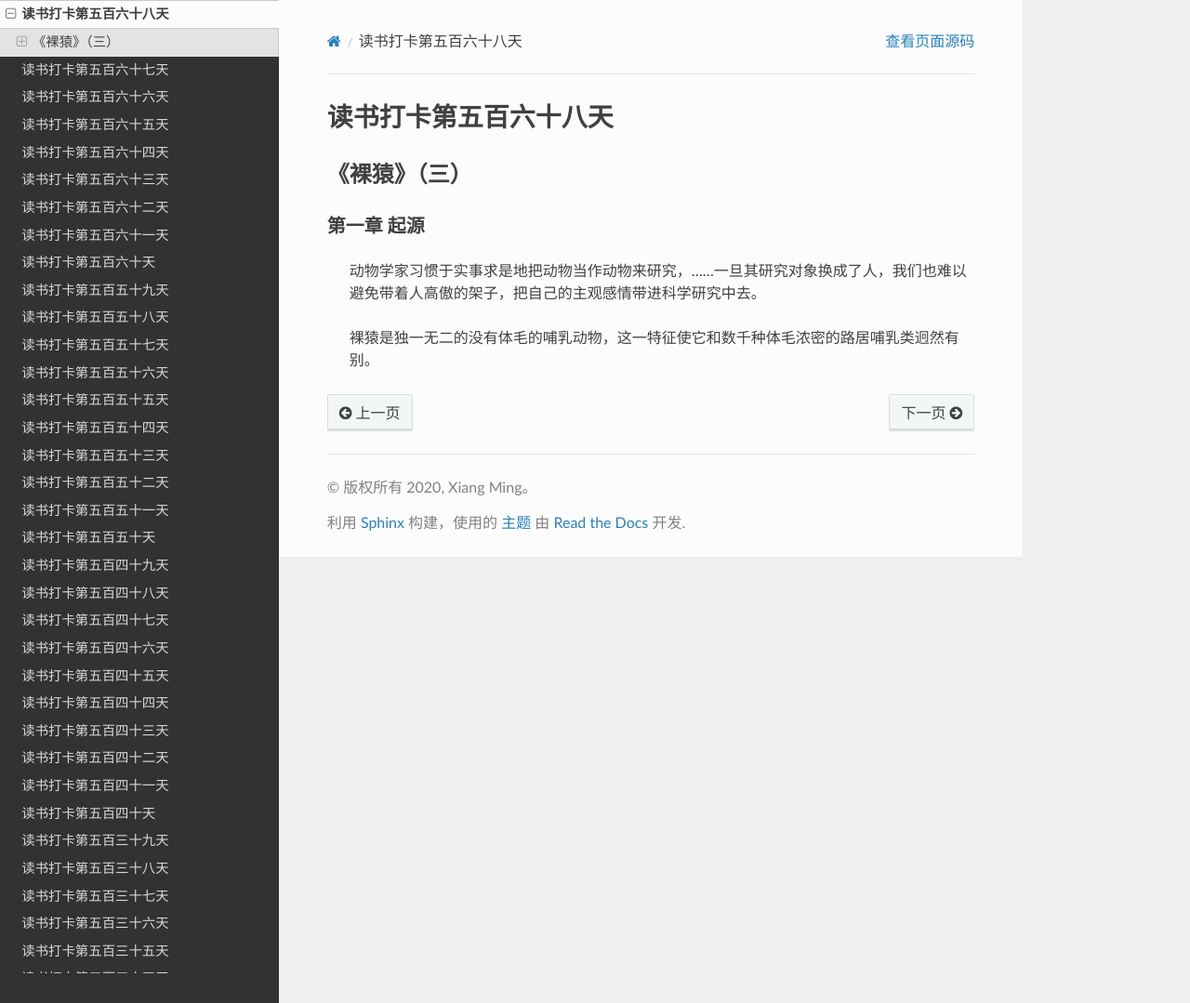
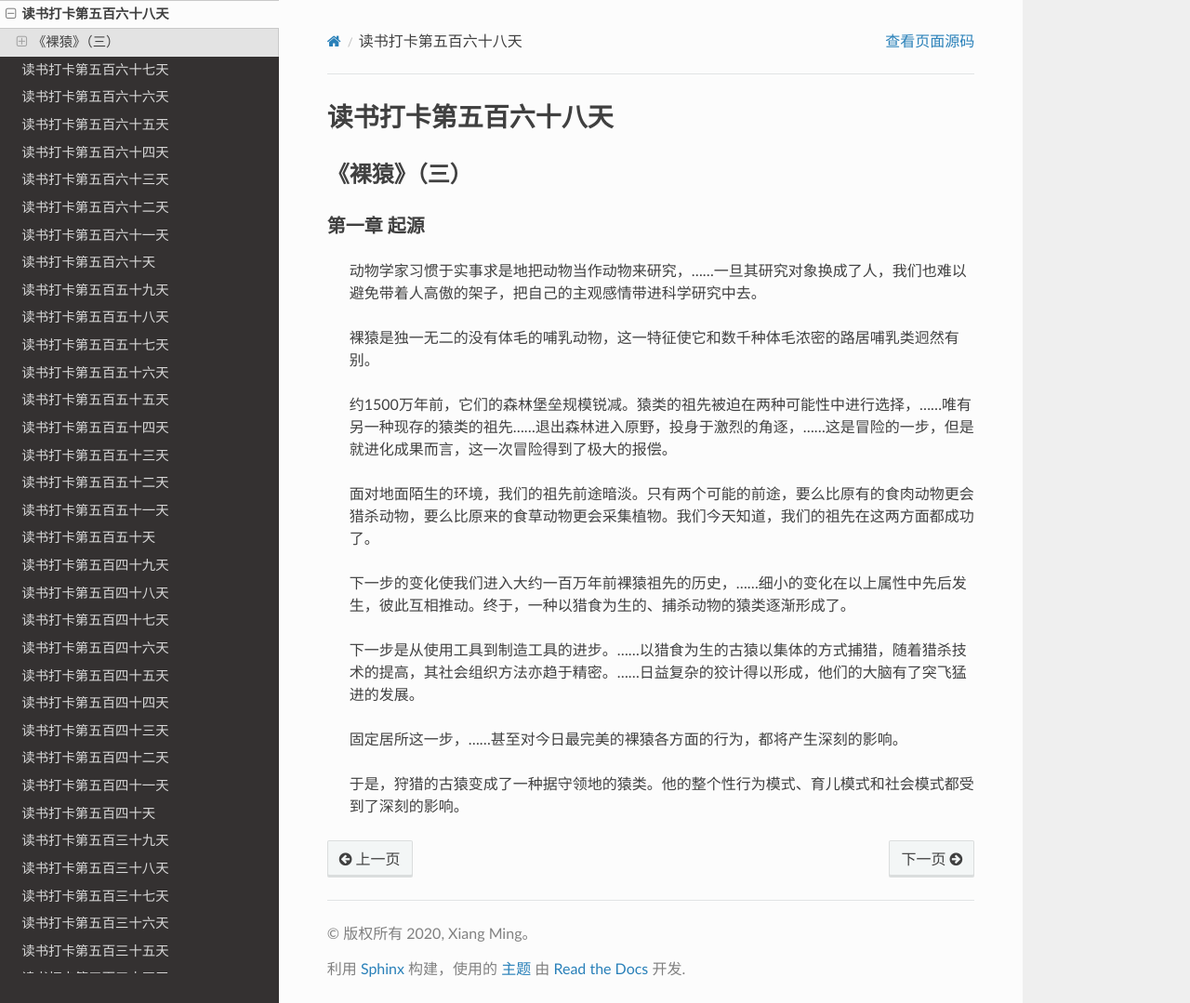
Before and after one commit to xiangming1975/reading, a Sphinx documentation site: the page built from source/2022-04-13.md, in a window 1280 px wide and 1079 px high. Shown: the whole window at 93% size. Built offline with Sphinx 7.4.7 and the Read the Docs theme 2.0.0, drawn with Linux system fonts in a browser that asks for light colours.

Commit message:
自动提交时间: 2022-04-13T22:02:38,751431770+08:00

```diff
--- a/source/2022-04-13.md
+++ b/source/2022-04-13.md
@@ -5,4 +5,14 @@
 
 > 裸猿是独一无二的没有体毛的哺乳动物，这一特征使它和数千种体毛浓密的路居哺乳类迥然有别。
 
->
+> 约1500万年前，它们的森林堡垒规模锐减。猿类的祖先被迫在两种可能性中进行选择，……唯有另一种现存的猿类的祖先……退出森林进入原野，投身于激烈的角逐，……这是冒险的一步，但是就进化成果而言，这一次冒险得到了极大的报偿。
+
+> 面对地面陌生的环境，我们的祖先前途暗淡。只有两个可能的前途，要么比原有的食肉动物更会猎杀动物，要么比原来的食草动物更会采集植物。我们今天知道，我们的祖先在这两方面都成功了。
+
+> 下一步的变化使我们进入大约一百万年前裸猿祖先的历史，……细小的变化在以上属性中先后发生，彼此互相推动。终于，一种以猎食为生的、捕杀动物的猿类逐渐形成了。
+
+> 下一步是从使用工具到制造工具的进步。……以猎食为生的古猿以集体的方式捕猎，随着猎杀技术的提高，其社会组织方法亦趋于精密。……日益复杂的狡计得以形成，他们的大脑有了突飞猛进的发展。
+
+> 固定居所这一步，……甚至对今日最完美的裸猿各方面的行为，都将产生深刻的影响。
+
+> 于是，狩猎的古猿变成了一种据守领地的猿类。他的整个性行为模式、育儿模式和社会模式都受到了深刻的影响。
```
